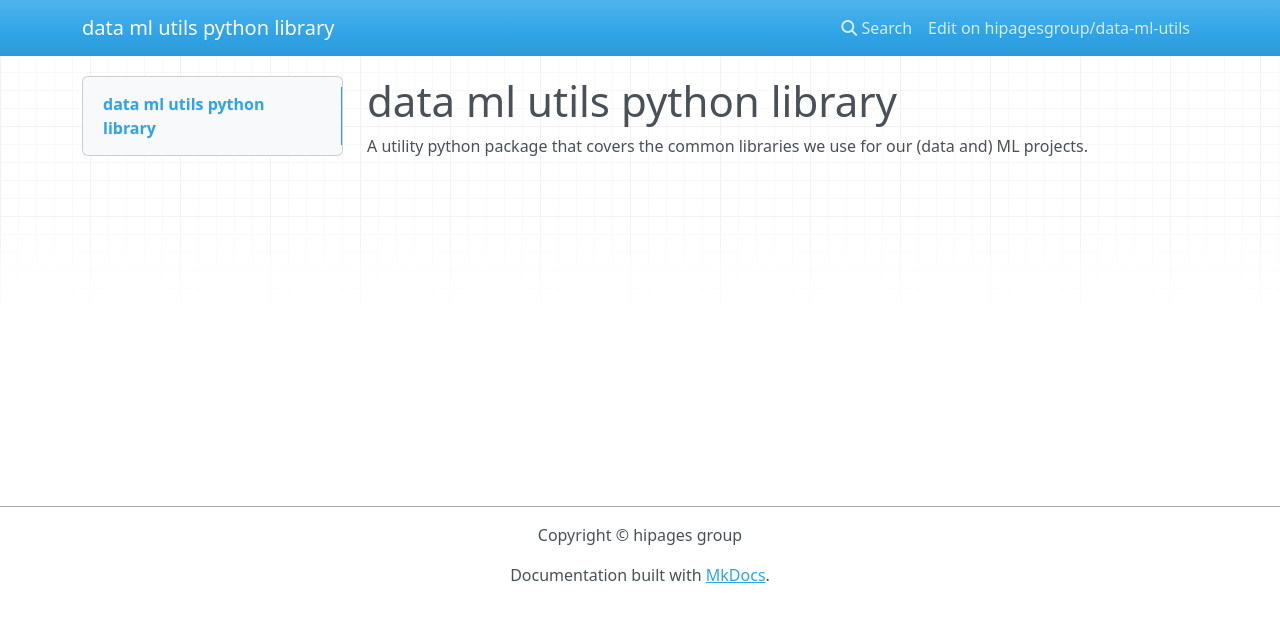
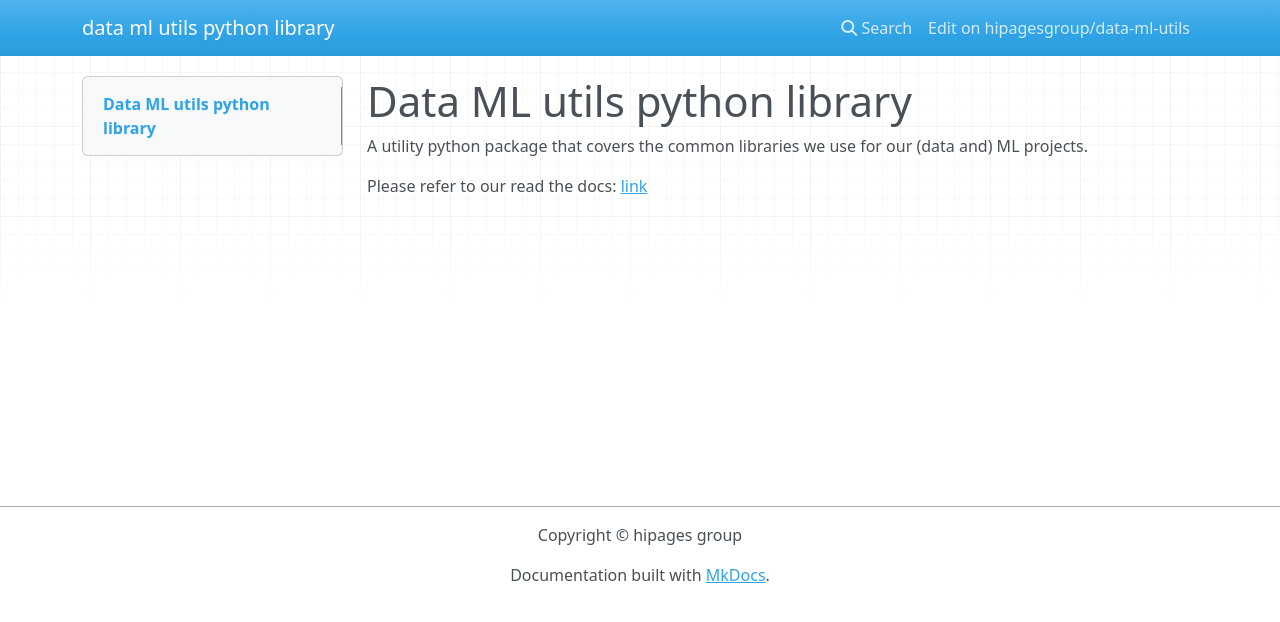
Before and after one commit to hipagesgroup/data-ml-utils, an MkDocs documentation site: the page built from docs/index.md, in a window 1280 px wide. Shown: the top 622 px of the page. Built offline with MkDocs 1.6.1, drawn with Linux system fonts in a browser that asks for light colours; nearby versions of some CDN libraries.

Commit message:
change index markdown

```diff
--- a/docs/index.md
+++ b/docs/index.md
@@ -1,3 +1,5 @@
-# data ml utils python library
+# Data ML utils python library
 
 A utility python package that covers the common libraries we use for our (data and) ML projects.
+
+Please refer to our read the docs: [link](https://data-ml-utils.readthedocs.io/en/latest/)
```
